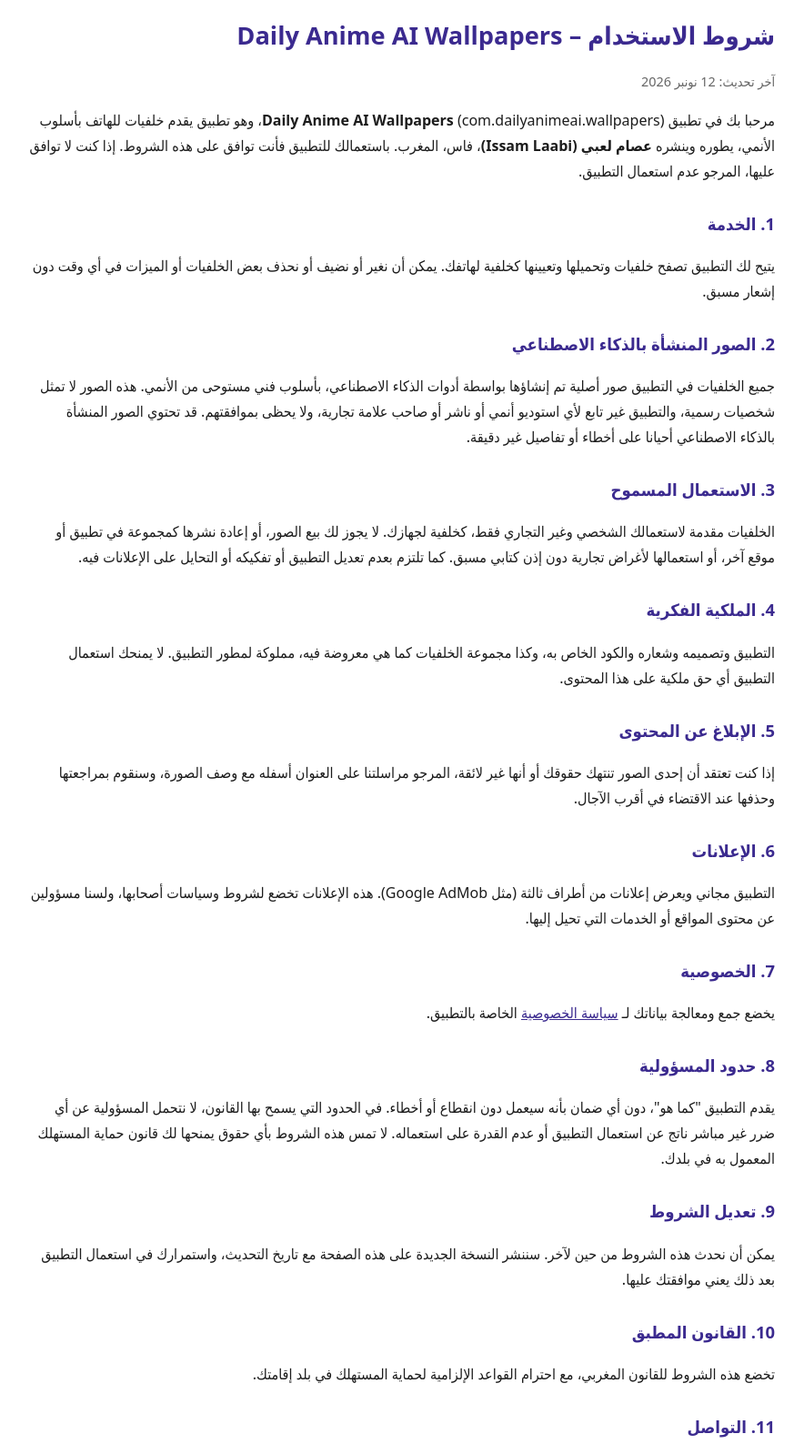
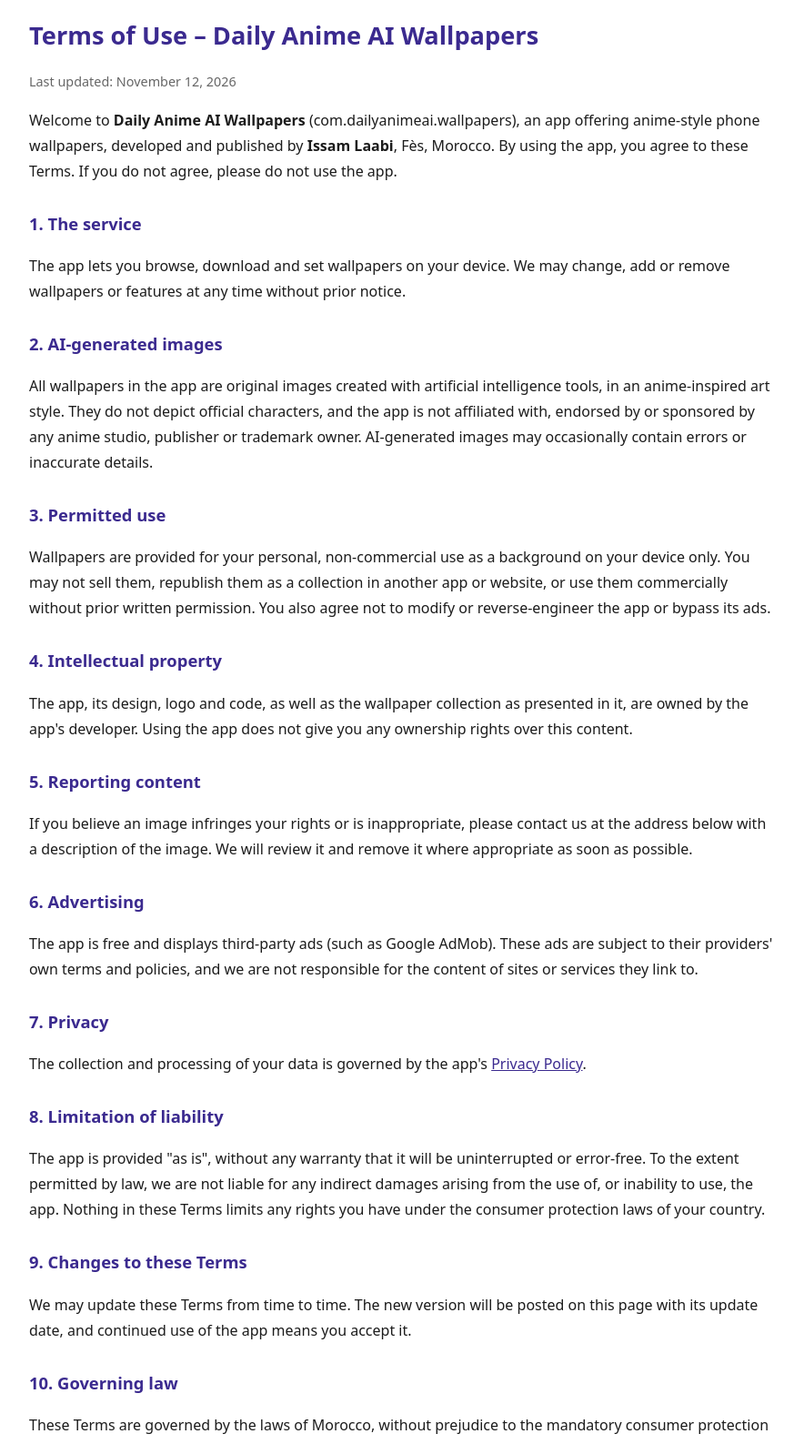
Before and after one commit to Issamo-92/maqam-terms, a plain HTML site: page wallpaper/index.html in a window 1280 px wide. Shown: the part 40-1627 px from the top of the page at 91% size, without its empty margins (198-1082 px from the left). Drawn offline with Linux system fonts and the light colour scheme.

Commit message:
Wallpaper terms: English only
Co-Authored-By: Claude Opus 5.5 <noreply@anthropic.com>
Claude-Session: https://claude.ai/code/session_01DgkgfhsD7JRon5kxX1zd6D

```diff
--- a/wallpaper/index.html
+++ b/wallpaper/index.html
@@ -1,61 +1,20 @@
 <!DOCTYPE html>
-<html lang="ar" dir="rtl">
+<html lang="en" dir="ltr">
 <head>
 <meta charset="UTF-8">
 <meta name="viewport" content="width=device-width, initial-scale=1">
-<title>Daily Anime AI Wallpapers – Terms of Use | شروط الاستخدام</title>
+<title>Daily Anime AI Wallpapers – Terms of Use</title>
 <style>
   body{font-family:system-ui,-apple-system,"Segoe UI",Tahoma,sans-serif;max-width:820px;margin:0 auto;padding:32px 20px;line-height:1.75;color:#1c1c1c;background:#fff}
   h1{color:#3b2a8f;font-size:1.7rem;margin-bottom:4px}
   h2{color:#3b2a8f;font-size:1.15rem;margin-top:28px}
   .meta{color:#666;font-size:.9rem}
-  .en{direction:ltr;text-align:left;border-top:2px solid #8a6bff;margin-top:48px;padding-top:24px}
   a{color:#3b2a8f}
 </style>
 </head>
 <body>
 
 <section>
-<h1>شروط الاستخدام – Daily Anime AI Wallpapers</h1>
-<p class="meta">آخر تحديث: 12 نونبر 2026</p>
-
-<p>مرحبا بك في تطبيق <strong>Daily Anime AI Wallpapers</strong> (com.dailyanimeai.wallpapers)، وهو تطبيق يقدم خلفيات للهاتف بأسلوب الأنمي، يطوره وينشره <strong>عصام لعبي (Issam Laabi)</strong>، فاس، المغرب. باستعمالك للتطبيق فأنت توافق على هذه الشروط. إذا كنت لا توافق عليها، المرجو عدم استعمال التطبيق.</p>
-
-<h2>1. الخدمة</h2>
-<p>يتيح لك التطبيق تصفح خلفيات وتحميلها وتعيينها كخلفية لهاتفك. يمكن أن نغير أو نضيف أو نحذف بعض الخلفيات أو الميزات في أي وقت دون إشعار مسبق.</p>
-
-<h2>2. الصور المنشأة بالذكاء الاصطناعي</h2>
-<p>جميع الخلفيات في التطبيق صور أصلية تم إنشاؤها بواسطة أدوات الذكاء الاصطناعي، بأسلوب فني مستوحى من الأنمي. هذه الصور لا تمثل شخصيات رسمية، والتطبيق غير تابع لأي استوديو أنمي أو ناشر أو صاحب علامة تجارية، ولا يحظى بموافقتهم. قد تحتوي الصور المنشأة بالذكاء الاصطناعي أحيانا على أخطاء أو تفاصيل غير دقيقة.</p>
-
-<h2>3. الاستعمال المسموح</h2>
-<p>الخلفيات مقدمة لاستعمالك الشخصي وغير التجاري فقط، كخلفية لجهازك. لا يجوز لك بيع الصور، أو إعادة نشرها كمجموعة في تطبيق أو موقع آخر، أو استعمالها لأغراض تجارية دون إذن كتابي مسبق. كما تلتزم بعدم تعديل التطبيق أو تفكيكه أو التحايل على الإعلانات فيه.</p>
-
-<h2>4. الملكية الفكرية</h2>
-<p>التطبيق وتصميمه وشعاره والكود الخاص به، وكذا مجموعة الخلفيات كما هي معروضة فيه، مملوكة لمطور التطبيق. لا يمنحك استعمال التطبيق أي حق ملكية على هذا المحتوى.</p>
-
-<h2>5. الإبلاغ عن المحتوى</h2>
-<p>إذا كنت تعتقد أن إحدى الصور تنتهك حقوقك أو أنها غير لائقة، المرجو مراسلتنا على العنوان أسفله مع وصف الصورة، وسنقوم بمراجعتها وحذفها عند الاقتضاء في أقرب الآجال.</p>
-
-<h2>6. الإعلانات</h2>
-<p>التطبيق مجاني ويعرض إعلانات من أطراف ثالثة (مثل Google AdMob). هذه الإعلانات تخضع لشروط وسياسات أصحابها، ولسنا مسؤولين عن محتوى المواقع أو الخدمات التي تحيل إليها.</p>
-
-<h2>7. الخصوصية</h2>
-<p>يخضع جمع ومعالجة بياناتك لـ <a href="https://policypagesapp.blogspot.com/p/daily-anime-app-policy.html">سياسة الخصوصية</a> الخاصة بالتطبيق.</p>
-
-<h2>8. حدود المسؤولية</h2>
-<p>يقدم التطبيق "كما هو"، دون أي ضمان بأنه سيعمل دون انقطاع أو أخطاء. في الحدود التي يسمح بها القانون، لا نتحمل المسؤولية عن أي ضرر غير مباشر ناتج عن استعمال التطبيق أو عدم القدرة على استعماله. لا تمس هذه الشروط بأي حقوق يمنحها لك قانون حماية المستهلك المعمول به في بلدك.</p>
-
-<h2>9. تعديل الشروط</h2>
-<p>يمكن أن نحدث هذه الشروط من حين لآخر. سننشر النسخة الجديدة على هذه الصفحة مع تاريخ التحديث، واستمرارك في استعمال التطبيق بعد ذلك يعني موافقتك عليها.</p>
-
-<h2>10. القانون المطبق</h2>
-<p>تخضع هذه الشروط للقانون المغربي، مع احترام القواعد الإلزامية لحماية المستهلك في بلد إقامتك.</p>
-
-<h2>11. التواصل</h2>
-<p>لأي سؤال أو شكوى: <a href="mailto:seeflislaam@gmail.com">seeflislaam@gmail.com</a><br>عصام لعبي – فاس، المغرب</p>
-</section>
-
-<section class="en" lang="en" dir="ltr">
 <h1>Terms of Use – Daily Anime AI Wallpapers</h1>
 <p class="meta">Last updated: November 12, 2026</p>
 
```
